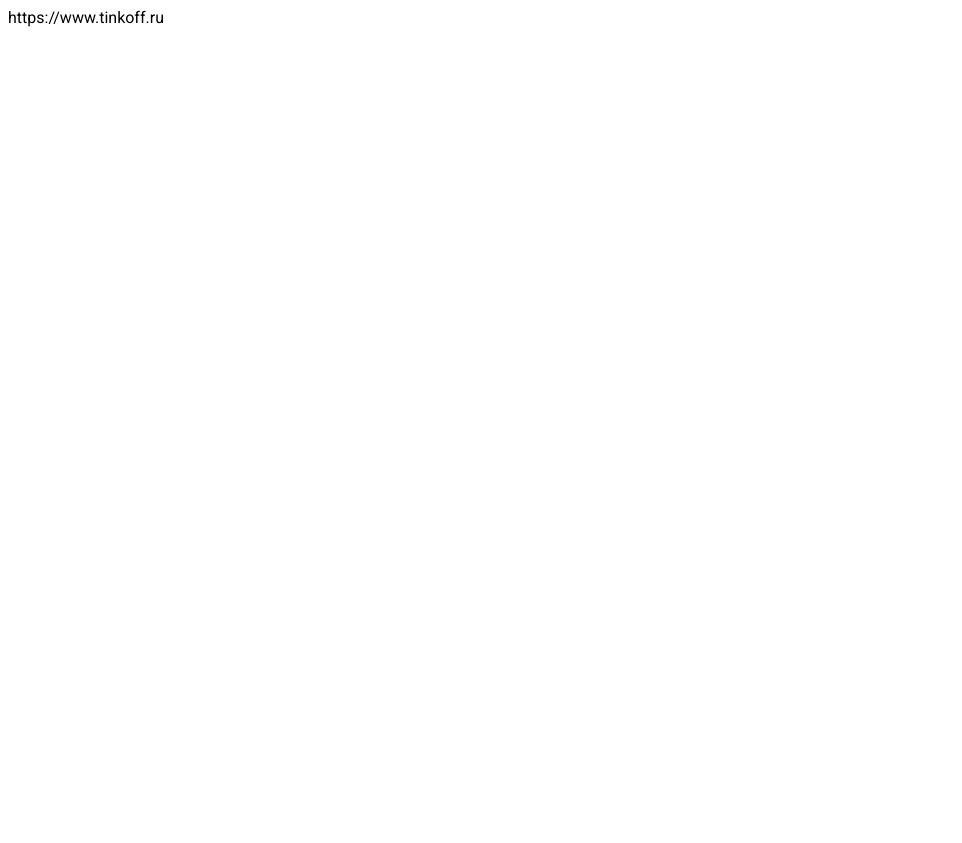
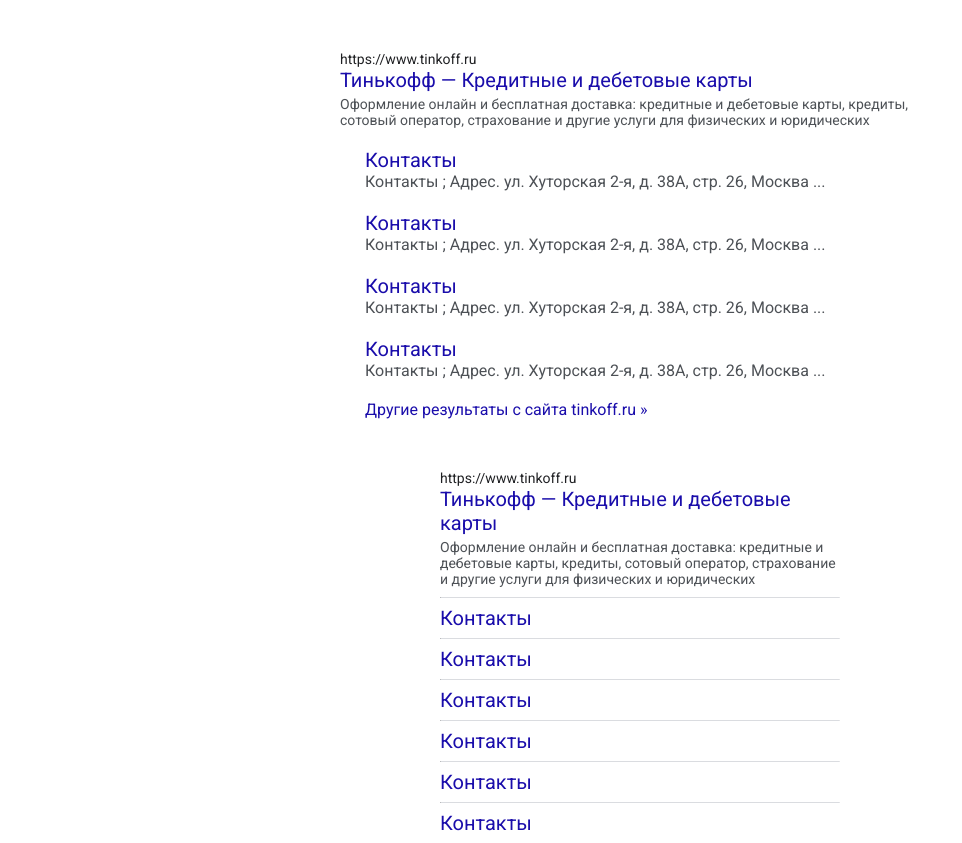
Before and after one commit to lordgr8t/seoAnalyticsExample, a PHP site: page /gr8tseo.php in a window 1280 px wide. Before the commit the part shown is almost empty. Shown: the whole page, without its empty margins (0-962 px from the left). Before the commit the page ends 27 px from the top, so only its background shows below. Run offline with PHP 8.4, Linux system fonts and the light colour scheme.

Commit message:
google stiles

```diff
--- a/gr8tseo.php
+++ b/gr8tseo.php
@@ -9,12 +9,50 @@
 <body>
 
 	<div class="block_pc">
-
 		<div class="link">https://www.tinkoff.ru</div>
+		<div class="title maintitle">Тинькофф — Кредитные и дебетовые карты</div>
+		<div class="descript">
+			Оформление онлайн и бесплатная доставка: кредитные и дебетовые карты, кредиты, сотовый оператор, страхование и другие услуги для физических и юридических
+		</div>
+		<div class="navIN">
+			<div class="title">Контакты</div>
+			<div class="descropt">Контакты ; Адрес. ул. Хуторская 2-я, д. 38А, стр. 26, Москва ...</div><div class="title">Контакты</div>
+			<div class="descropt">Контакты ; Адрес. ул. Хуторская 2-я, д. 38А, стр. 26, Москва ...</div><div class="title">Контакты</div>
+			<div class="descropt">Контакты ; Адрес. ул. Хуторская 2-я, д. 38А, стр. 26, Москва ...</div><div class="title">Контакты</div>
+			<div class="descropt">Контакты ; Адрес. ул. Хуторская 2-я, д. 38А, стр. 26, Москва ...</div>
+			<div class="more">Другие результаты с сайта tinkoff.ru »
+			</div>
+		</div>
+	</div>
 
 
 
+
+	<div class="block_mp">
+		<div class="link">https://www.tinkoff.ru</div>
+		<div class="title maintitle">Тинькофф — Кредитные и дебетовые карты</div>
+		<div class="descript">
+			Оформление онлайн и бесплатная доставка: кредитные и дебетовые карты, кредиты, сотовый оператор, страхование и другие услуги для физических и юридических
+		</div>
+		<div class="navIN">
+			<hr>
+			<div class="title">Контакты</div>
+			<hr>
+			<div class="title">Контакты</div>
+			<hr>
+			<div class="title">Контакты</div>
+			<hr>
+			<div class="title">Контакты</div>
+			<hr>
+			<div class="title">Контакты</div>
+			<hr>
+			<div class="title">Контакты</div>
+
+		</div>
 	</div>
+
+
+
 
 
 
@@ -23,8 +61,65 @@
 		*{
 			font-family: Roboto;
 		}
+		/*pc*/
+		.block_pc{
+			max-width: 600px;
+			/*border: solid 1px gray;*/
+			margin: 50px auto 0 auto;
+		}
+		.link{
+			color: #202124;
+			font-style: normal;
+			font-size: 14px;
+			line-height: 1.3;
+			cursor: pointer;
+		}
+		.maintitle{
+			margin-bottom: 4px;
+		}
+		.title{
+			font-size: 20px;
+			font-weight: 400;
+			color: #1a0dab;
+		}
+		.title:hover, .more:hover{
+			cursor: pointer;
+			text-decoration: underline;
+		}
+		.descript{
+			color: #4d5156;
+			font-size: 14px;
+		}
+		.block_pc .navIN{
+			margin-top: 20px;
+			margin-left: 25px;
+		}
+		.navIN .descropt{
+			margin-bottom: 20px;
+			color: #4d5156;
+		}
+		.more{
+			color: #1a0dab;
+		}
+
+		/*mp*/
+
+
+		.block_mp{
+			margin: 50px auto 0 auto;
+			max-width: 400px;
+			/*border: solid 1px gray;*/
+		}
+		.block_mp .navIN{
+			margin-top: 10px;
+		}
+		hr{
+			border-top: 1px solid #dadce0;
+			border-bottom: none;
+		}
 
 	</style>
 
+
 </body>
 </html>
```
